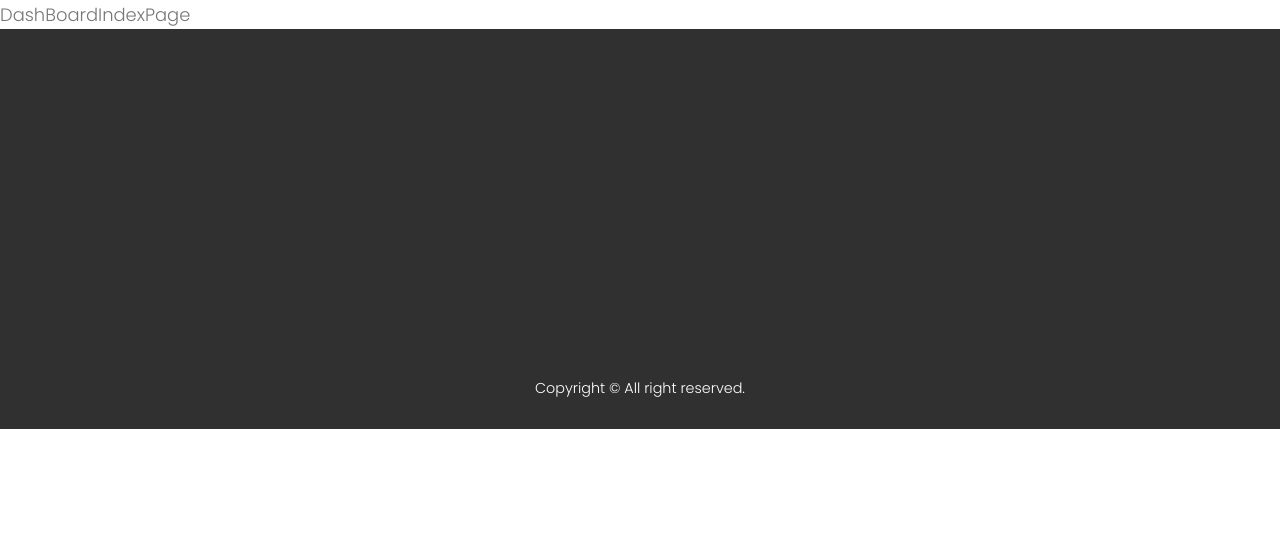
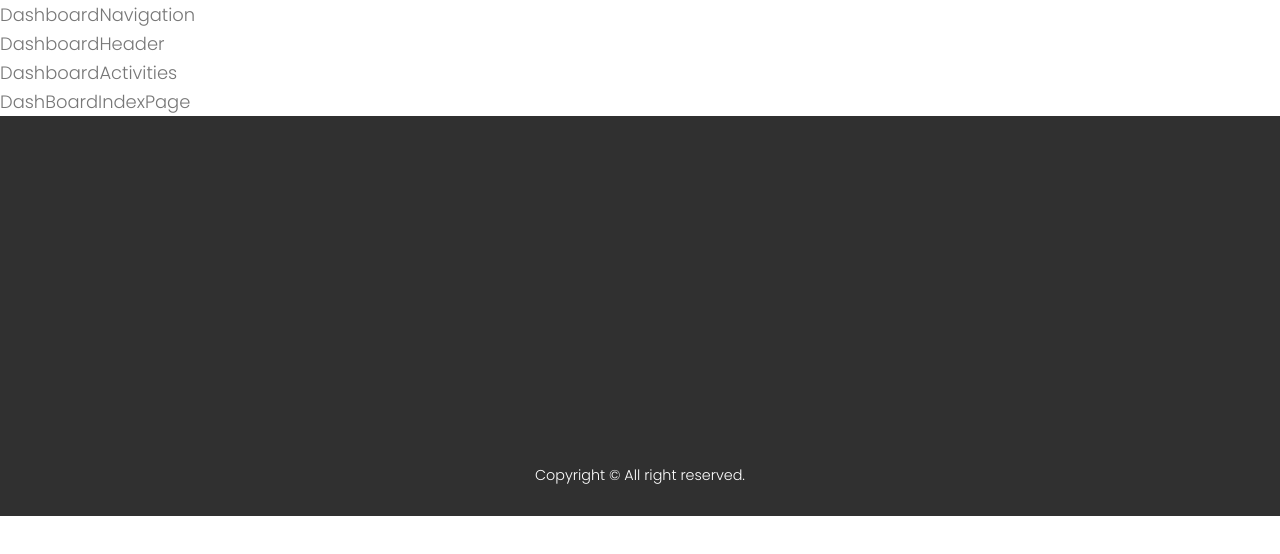
Before and after one commit to Nandiehakuna/ShopMingle, a React (Create React App) app: page /dashboard in a window 1280 px wide. Shown: the top 554 px of the page. Built offline with nearby package versions, Linux system fonts and the light colour scheme.

Commit message:
adding dashboard sections to dashbord layout

```diff
--- a/src/components/dashboardActivities/DashboardActivities.js
+++ b/src/components/dashboardActivities/DashboardActivities.js
@@ -0,0 +1,9 @@
+import React from 'react'
+
+const DashboardActivities = () => {
+  return (
+    <div>DashboardActivities</div>
+  )
+}
+
+export default DashboardActivities
--- a/src/pages/dashboardPage/DashBoardPage.js
+++ b/src/pages/dashboardPage/DashBoardPage.js
@@ -1,9 +1,15 @@
 import React from 'react'
 import { Outlet } from 'react-router-dom'
+import DashboardNavigation from '../../components/dashboardNavigation/DashboardNavigation'
+import DashboardHeader from '../../components/dashboardHeader/DashboardHeader'
+import DashboardActivities from '../../components/dashboardActivities/DashboardActivities'
 
 const DashBoardPage = () => {
   return (
     <section>
+        <DashboardNavigation/>
+        <DashboardHeader/>
+        <DashboardActivities/>
         <Outlet/>
     </section>
   )
```
Also changed, not shown: src/components/dashboardNavigation/DashboardNavigation.js (renamed from src/components/dashboadNavigation/DashboardNavigation.js).
